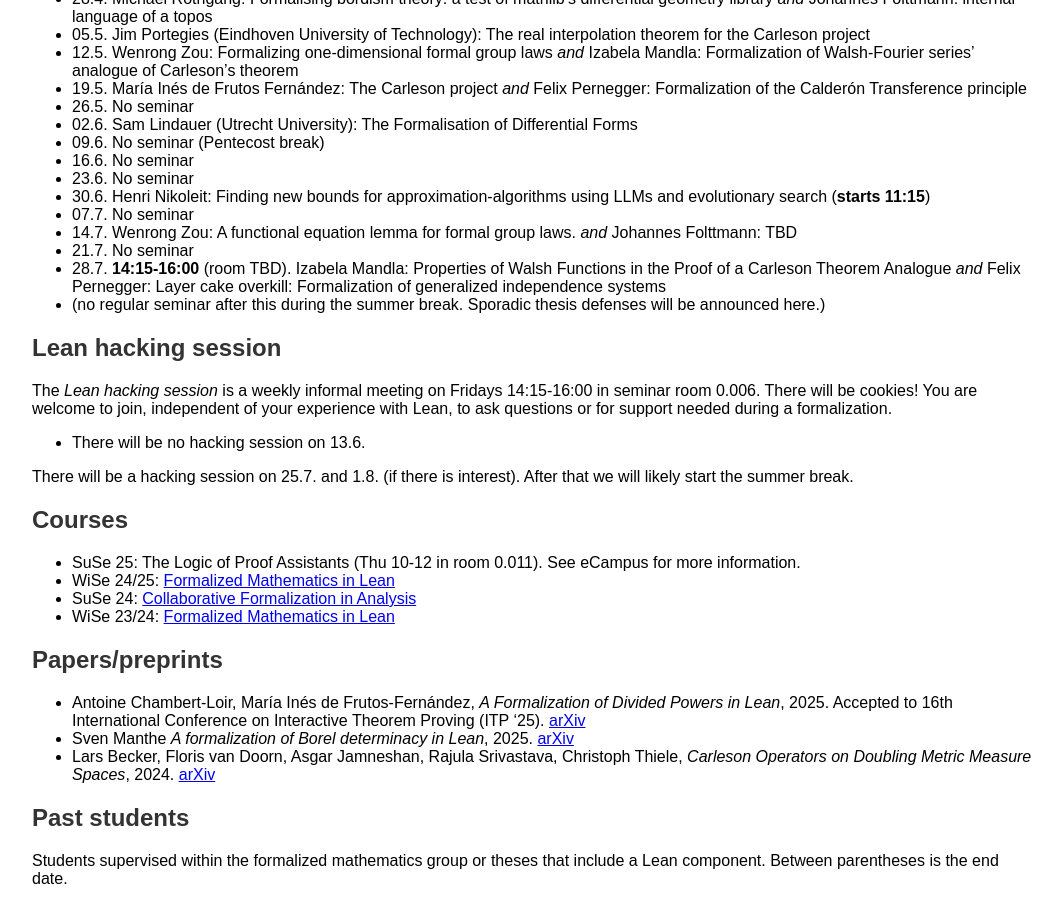
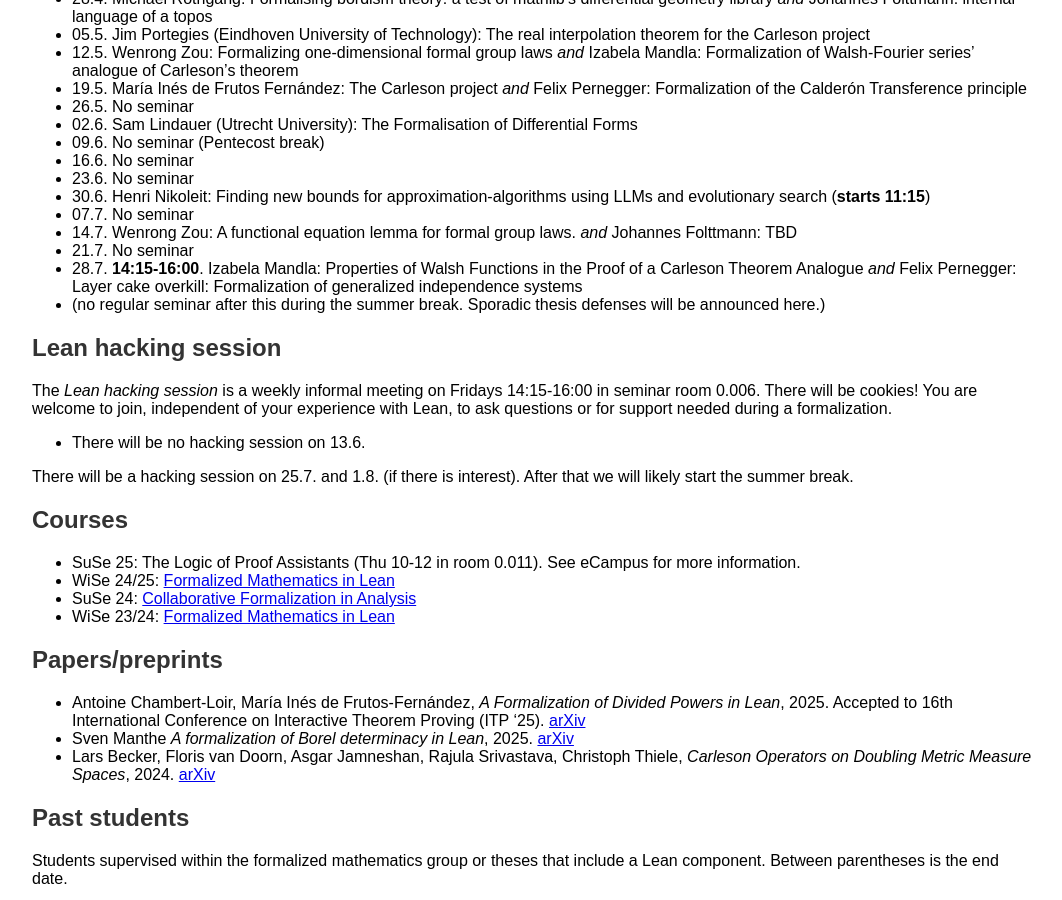
Before and after one commit to fpvandoorn/fpvandoorn.github.io, a Jekyll site: the page built from formalized-mathematics.md, in a window 1280 px wide and 900 px high, scrolled down 868 px. Shown: the whole window, without its empty margins (108-1170 px from the left). Built offline with Jekyll 4.4.1, drawn with Linux system fonts in a browser that asks for light colours; our own code applies the rules of GitHub Pages for plain Markdown files.

Commit message:
Update formalized-mathematics.md

```diff
--- a/formalized-mathematics.md
+++ b/formalized-mathematics.md
@@ -59,7 +59,7 @@
 * 07.7. No seminar
 * 14.7. Wenrong Zou: A functional equation lemma for formal group laws. *and* Johannes Folttmann: TBD
 * 21.7. No seminar
-* 28.7. **14:15-16:00** (room TBD). Izabela Mandla: Properties of Walsh Functions in the Proof of a Carleson Theorem Analogue *and* Felix Pernegger: Layer cake overkill: Formalization of generalized independence systems
+* 28.7. **14:15-16:00**. Izabela Mandla: Properties of Walsh Functions in the Proof of a Carleson Theorem Analogue *and* Felix Pernegger: Layer cake overkill: Formalization of generalized independence systems
 * (no regular seminar after this during the summer break. Sporadic thesis defenses will be announced here.)
 
 <!-- The seminar will be Tue 10-12 in WiSe 25/26. -->
```
